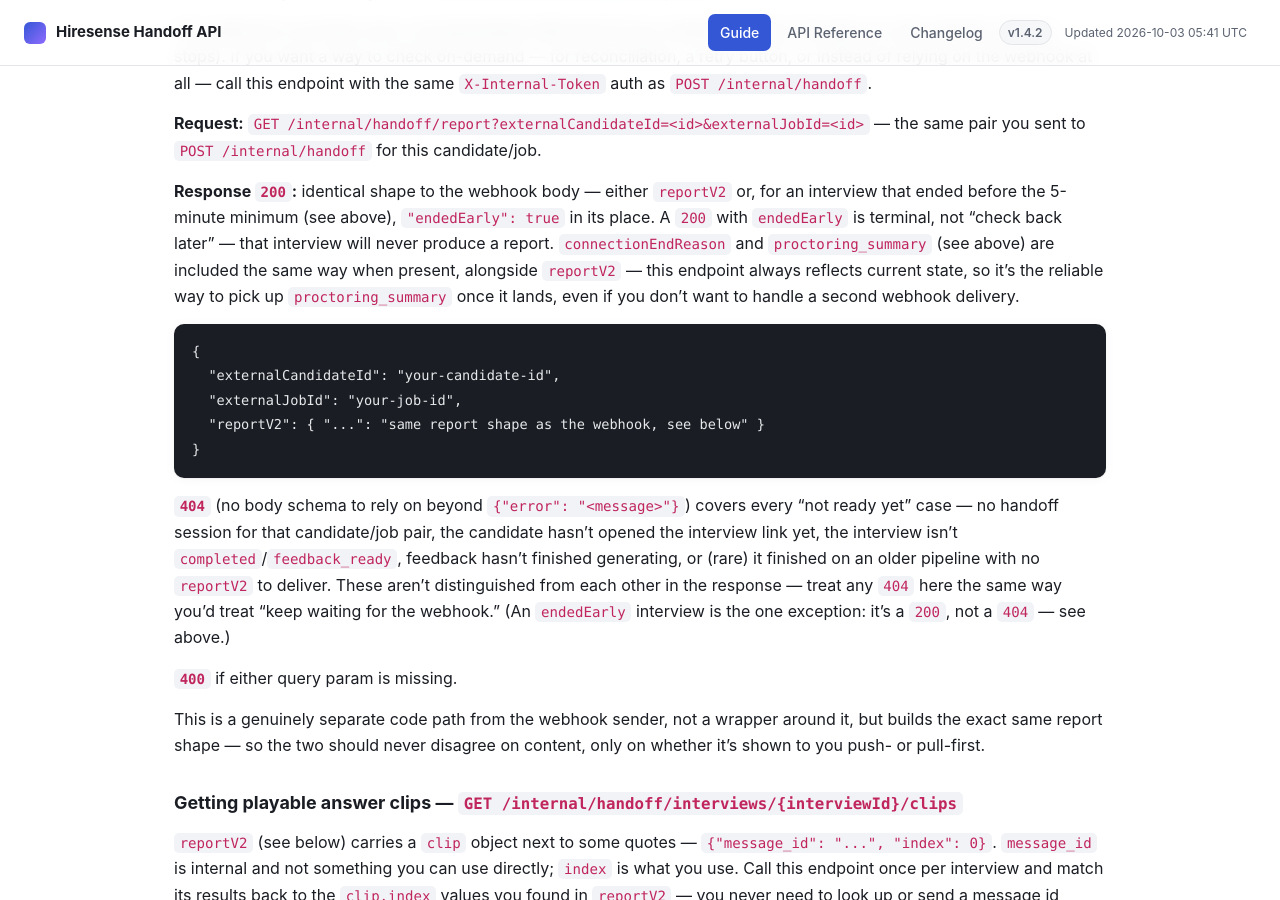
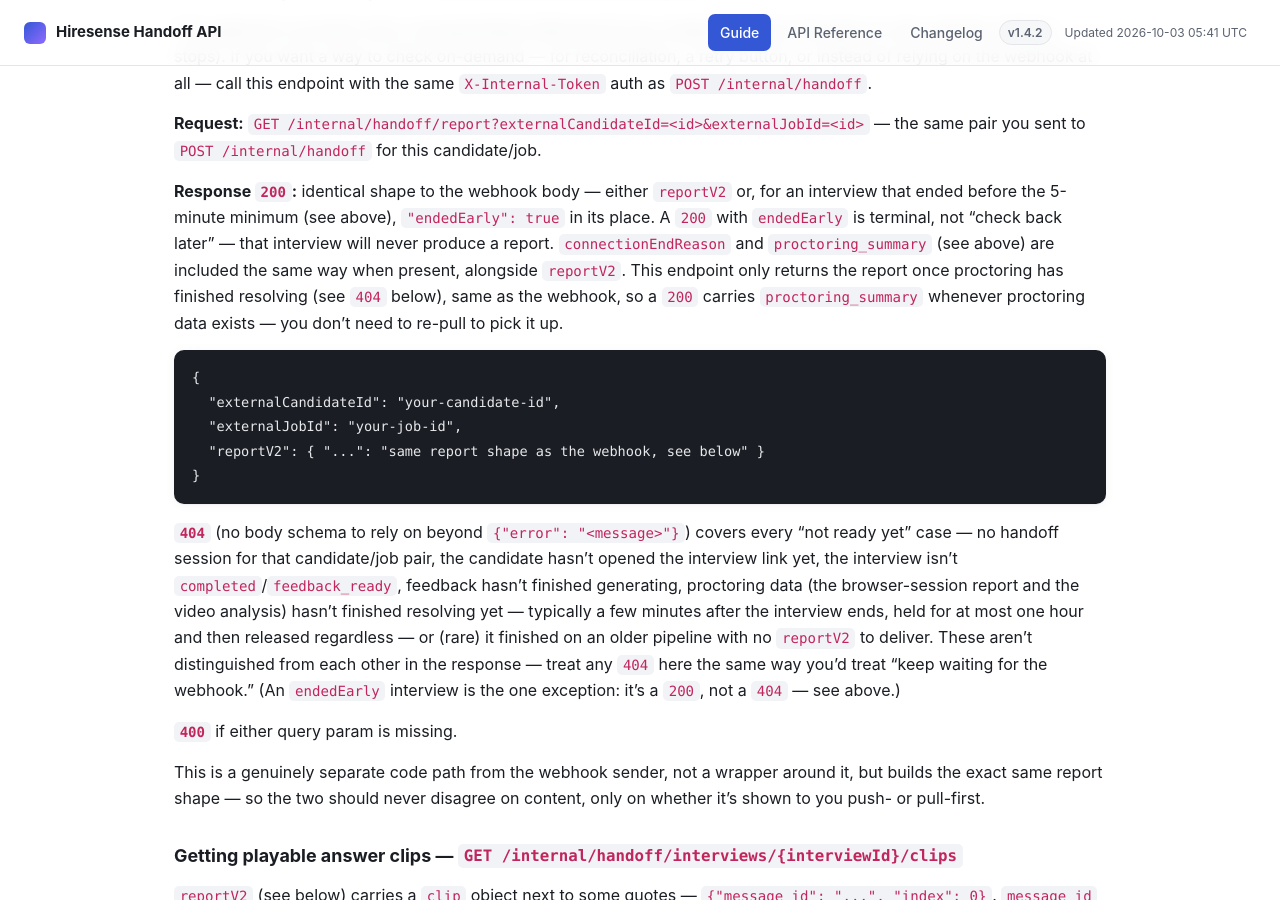
Before and after one commit to DC-Forte/mobius-api-docs, a Jekyll site: the page built from guide.md, in a window 1280 px wide and 900 px high, scrolled down 13642 px. Built offline with Jekyll 4.4.1, drawn with Linux system fonts in a browser that asks for light colours.

Commit message:
1.4.3: GET /internal/handoff/report waits for proctoring to resolve before returning

````diff
--- a/guide.md
+++ b/guide.md
@@ -589,9 +589,9 @@ same pair you sent to `POST /internal/handoff` for this candidate/job.
 interview that ended before the 5-minute minimum (see above), `"endedEarly": true` in its
 place. A `200` with `endedEarly` is terminal, not "check back later" — that interview will
 never produce a report. `connectionEndReason` and `proctoring_summary` (see above) are included
-the same way when present, alongside `reportV2` — this endpoint always reflects current state,
-so it's the reliable way to pick up `proctoring_summary` once it lands, even if you don't want
-to handle a second webhook delivery.
+the same way when present, alongside `reportV2`. This endpoint only returns the report once
+proctoring has finished resolving (see `404` below), same as the webhook, so a `200` carries
+`proctoring_summary` whenever proctoring data exists — you don't need to re-pull to pick it up.
 
 ```json
 {
@@ -604,7 +604,10 @@ to handle a second webhook delivery.
 **`404`** (no body schema to rely on beyond `{"error": "<message>"}`) covers every "not ready
 yet" case — no handoff session for that candidate/job pair, the candidate hasn't opened the
 interview link yet, the interview isn't `completed`/`feedback_ready`, feedback hasn't finished
-generating, or (rare) it finished on an older pipeline with no `reportV2` to deliver. These
+generating, proctoring data (the browser-session report and the video analysis) hasn't finished
+resolving yet — typically a few minutes after the interview ends, held for at most one hour and
+then released regardless — or (rare) it finished on an older pipeline with no `reportV2` to
+deliver. These
 aren't distinguished from each other in the response — treat any `404` here the same way you'd
 treat "keep waiting for the webhook." (An `endedEarly` interview is the one exception: it's a
 `200`, not a `404` — see above.)
````
Also changed, not shown: openapi/mobius-handoff-v1.yaml (+5 -2 lines), CHANGELOG.md.
